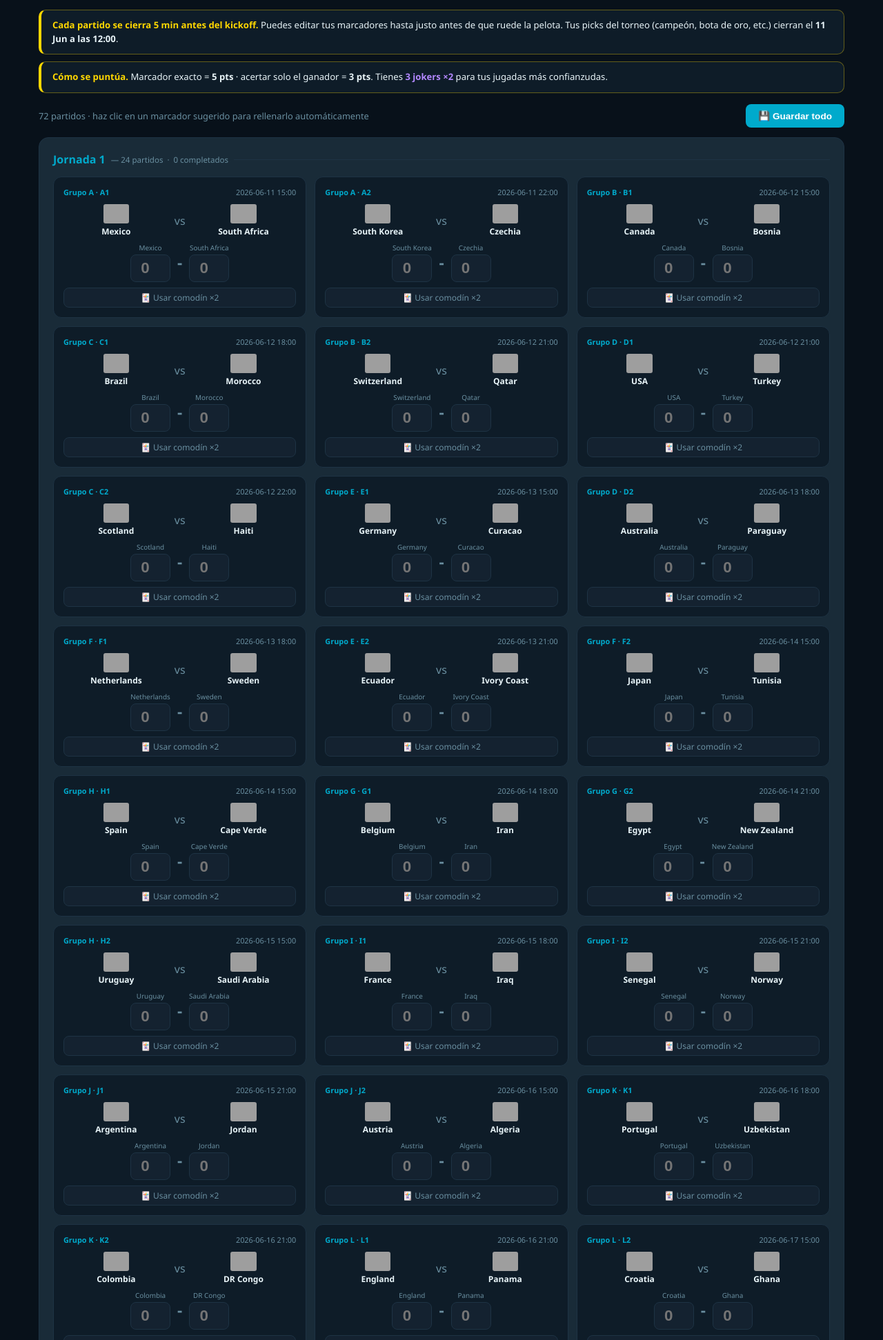
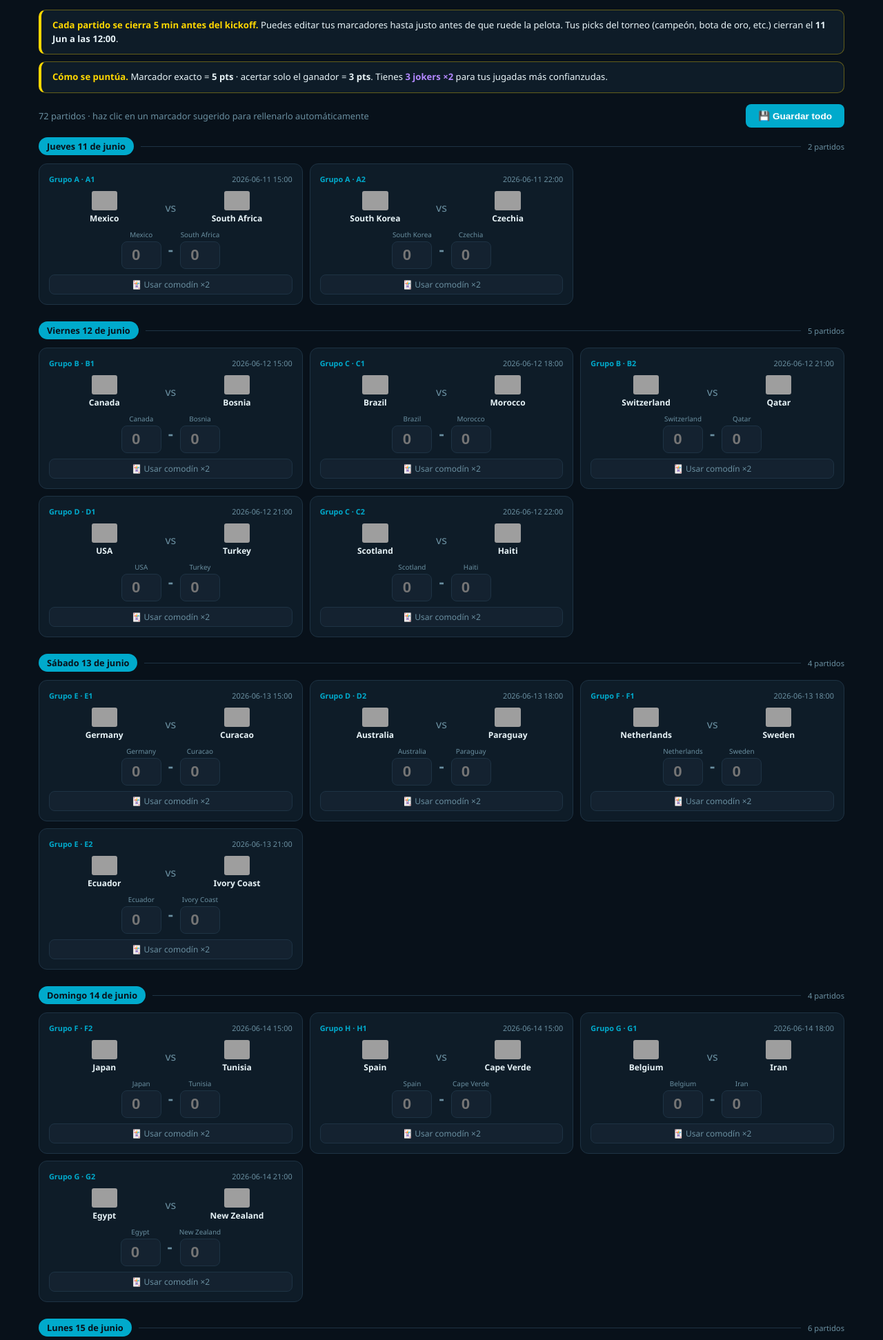
Before and after one commit to jfacusse/polla-autored-2026, a Flask app: page /predecir in a window 1280 px wide. Shown: the part 541-2484 px from the top of the page at 69% size. Run offline with Flask 3, Linux system fonts and the light colour scheme; the visitor is signed in with stand-in values (Sample User, id 1); grey boxes are pictures that could not be loaded.

Commit message:
Match predict layout to admin: group by date with colored pill header
Co-Authored-By: Claude Sonnet 4.6 <noreply@anthropic.com>

```diff
--- a/app.py
+++ b/app.py
@@ -370,7 +370,7 @@ def predict():
         return redirect(url_for("predict"))
 
     upcoming = sorted([f for f in fixts if f["status"] == "upcoming"],
-                      key=lambda x: (x.get("round", 0), x.get("date",""), x.get("time","")))
+                      key=lambda x: (x.get("date",""), x.get("time","")))
     for f in upcoming:
         f["user_pick"] = user_picks.get(f["id"])
         f["is_joker"] = f["id"] in (parts[uid].get("jokers_usados", []))
--- a/templates/predict.html
+++ b/templates/predict.html
@@ -139,26 +139,24 @@
   <button type="submit" class="btn btn-primary">💾 Guardar todo</button>
 </div>
 
-<!-- PARTIDOS POR JORNADA -->
-{% set ns = namespace(current_round='') %}
+<!-- PARTIDOS POR FECHA -->
+{% set ns = namespace(current_date='') %}
 {% for f in upcoming %}
-  {% if f.round|string != ns.current_round %}
-    {% if ns.current_round != '' %}</div></div>{% endif %}
-    {% set ns.current_round = f.round|string %}
-    {% set round_matches = upcoming | selectattr('round','eq',f.round) | list %}
-    {% set round_picks = round_matches | selectattr('user_pick') | list | length %}
-    <div class="card" style="margin-bottom:14px">
-      <div class="card-title">
-        Jornada {{ f.round }}
-        <span style="font-size:.72rem;font-weight:400;color:var(--muted)">
-          — {{ round_matches|length }} partidos
-          &nbsp;·&nbsp;
-          <span style="color:{% if round_picks > 0 %}var(--green){% else %}var(--muted){% endif %}">
-            {{ round_picks }} completados
-          </span>
-        </span>
-      </div>
-      <div style="display:grid;grid-template-columns:repeat(auto-fill,minmax(320px,1fr));gap:12px">
+  {% if f.date != ns.current_date %}
+    {% if ns.current_date != '' %}</div>{% endif %}
+    {% set ns.current_date = f.date %}
+    {% set day_matches = upcoming | selectattr('date','eq',f.date) | list %}
+    {% set day_picks = day_matches | selectattr('user_pick') | list | length %}
+    <div style="display:flex;align-items:center;gap:10px;margin-bottom:12px;{% if not loop.first %}margin-top:24px{% endif %}">
+      <div style="background:var(--ar);color:var(--dark);font-weight:900;font-size:.8rem;
+        padding:4px 12px;border-radius:20px;white-space:nowrap">{{ f.date | fecha }}</div>
+      <div style="flex:1;height:1px;background:var(--border)"></div>
+      <span style="font-size:.7rem;color:var(--muted);white-space:nowrap">
+        {{ day_matches|length }} partidos
+        {% if day_picks > 0 %}&nbsp;·&nbsp;<span style="color:var(--green)">{{ day_picks }} completados</span>{% endif %}
+      </span>
+    </div>
+    <div style="display:grid;grid-template-columns:repeat(auto-fill,minmax(300px,1fr));gap:10px">
   {% endif %}
 
   <!-- PARTIDO -->
@@ -224,7 +222,7 @@
   </div>
 
 {% endfor %}
-{% if upcoming %}</div></div>{% endif %}
+{% if upcoming %}</div>{% endif %}
 
 <div style="display:flex;justify-content:center;margin-top:16px;padding-bottom:20px">
   <button type="submit" class="btn btn-primary" style="padding:13px 40px;font-size:1rem">
```
